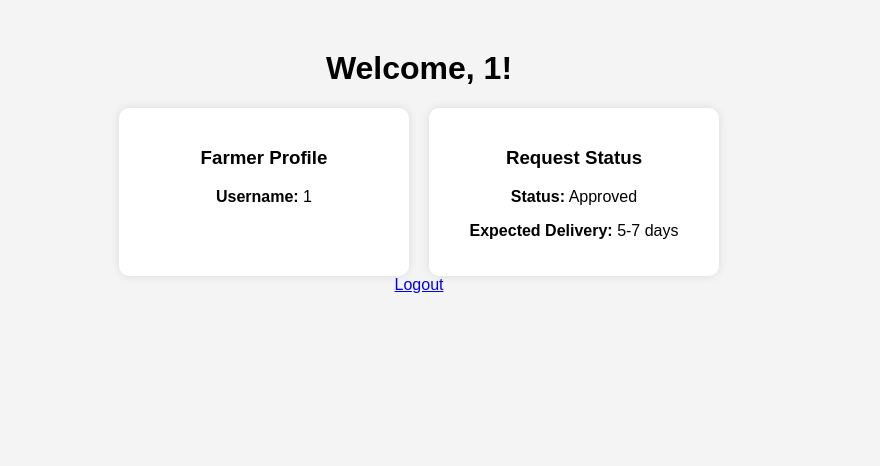
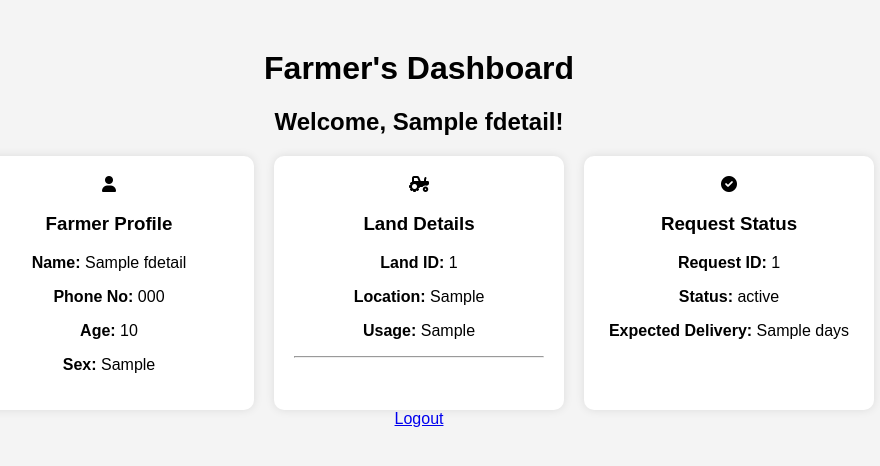
Before and after one commit to aimansana/fds1, a PHP site: page /FarmerDashboard.php in a window 1280 px wide. Shown: the top 466 px of the page, without its empty margins (221-1101 px from the left). Run offline with PHP 8.4, Linux system fonts and the light colour scheme; the visitor is signed in with stand-in values (Sample User, id 1); tables that the repository leaves empty or names only in its code hold one stand-in row (values such as "Sample post").

Commit message:
Update FarmerDashboard.php

```diff
--- a/FarmerDashboard.php
+++ b/FarmerDashboard.php
@@ -1,10 +1,50 @@
-<!--FarmerDashboard.php -->
 <?php
 session_start();
-if (!isset($_SESSION['userID'])) {
+if (!isset($_SESSION['username'])) {
     header("Location: FarmerLogin.php");
     exit();
 }
+
+// Include the database connection
+include 'connection.php';
+
+// Get the logged-in farmer's ID
+$username = $_SESSION['username'];
+
+// Fetch farmer's login details from farmers
+$stmt = $conn->prepare("SELECT FarmerID FROM farmers WHERE username = ?");
+$stmt->bind_param("s", $username);
+$stmt->execute();
+$stmt->bind_result($farmerID);
+$stmt->fetch();
+$stmt->close();
+
+// Fetch farmer's personal details from fdetails
+$stmt = $conn->prepare("SELECT name, phone_no, age, sex FROM fdetails WHERE farmerID = ?");
+$stmt->bind_param("i", $farmerID);
+$stmt->execute();
+$stmt->bind_result($name, $phone_no, $age, $sex);
+$stmt->fetch();
+$stmt->close();
+
+// Fetch farmer's land details from ldetails
+$land_details = [];
+$stmt = $conn->prepare("SELECT landID, land_location, usages FROM ldetails WHERE farmerID = ?");
+$stmt->bind_param("i", $farmerID);
+$stmt->execute();
+$result = $stmt->get_result();
+while ($row = $result->fetch_assoc()) {
+    $land_details[] = $row;
+}
+$stmt->close();
+
+// Fetch farmer's request details from reqdetails
+$stmt = $conn->prepare("SELECT requestID, status, delivery FROM reqdetails WHERE farmerID = ?");
+$stmt->bind_param("i", $farmerID);
+$stmt->execute();
+$stmt->bind_result($requestID, $status, $delivery);
+$stmt->fetch();
+$stmt->close();
 ?>
 
 <!DOCTYPE html>
@@ -14,30 +54,57 @@ if (!isset($_SESSION['userID'])) {
     <meta name="viewport" content="width=device-width, initial-scale=1.0">
     <title>Farmer Dashboard</title>
     <link rel="stylesheet" href="farmer.css">
+    <link rel="stylesheet" href="https://cdnjs.cloudflare.com/ajax/libs/font-awesome/6.0.0/css/all.min.css">
 </head>
 <body>
-
-    <div class="farmer-tab-container">
-        <h1>Welcome, <?php echo $_SESSION['userID']; ?>!</h1>
+    <div id="farmer-dashboard" class="farmer-tab-container">
+        <h1>Farmer's Dashboard</h1>
+        <h2>Welcome, <?php echo htmlspecialchars($name); ?>!</h2>
 
         <div class="card-container">
             <!-- Profile Card -->
             <div class="card">
+                <i class="fas fa-user icon"></i>
                 <h3>Farmer Profile</h3>
-                <p><strong>Username:</strong> <?php echo $_SESSION['userID']; ?></p>
+                <p><strong>Name:</strong> <?php echo htmlspecialchars($name); ?></p>
+                <p><strong>Phone No:</strong> <?php echo htmlspecialchars($phone_no); ?></p>
+                <p><strong>Age:</strong> <?php echo htmlspecialchars($age); ?></p>
+                <p><strong>Sex:</strong> <?php echo htmlspecialchars($sex); ?></p>
+            </div>
+
+            <!-- Land Details Card -->
+            <div class="card">
+                <i class="fas fa-tractor icon"></i>
+                <h3>Land Details</h3>
+                <?php if (empty($land_details)): ?>
+                    <p>No land records found.</p>
+                <?php else: ?>
+                    <?php foreach ($land_details as $land): ?>
+                        <p><strong>Land ID:</strong> <?php echo htmlspecialchars($land['landID']); ?></p>
+                        <p><strong>Location:</strong> <?php echo htmlspecialchars($land['land_location']); ?></p>
+                        <p><strong>Usage:</strong> <?php echo htmlspecialchars($land['usages']); ?></p>
+                        <hr>
+                    <?php endforeach; ?>
+                <?php endif; ?>
             </div>
 
             <!-- Request Status Card -->
             <div class="card">
+                <i class="fas fa-check-circle icon"></i>
                 <h3>Request Status</h3>
-                <p><strong>Status:</strong> Approved</p>
-                <p><strong>Expected Delivery:</strong> 5-7 days</p>
+                <?php if (isset($requestID)): ?>
+                    <p><strong>Request ID:</strong> <?php echo htmlspecialchars($requestID); ?></p>
+                    <p><strong>Status:</strong> <?php echo htmlspecialchars($status); ?></p>
+                    <p><strong>Expected Delivery:</strong> <?php echo htmlspecialchars($delivery); ?> days</p>
+                <?php else: ?>
+                    <p>No active requests.</p>
+                <?php endif; ?>
             </div>
         </div>
 
-        <a href="logout.php">Logout</a>
+        <a href="logout.php" class="logout-btn">Logout</a> <!-- Logout Button -->
     </div>
+
     <script src="farmer.js"></script>
-
 </body>
 </html>
```
